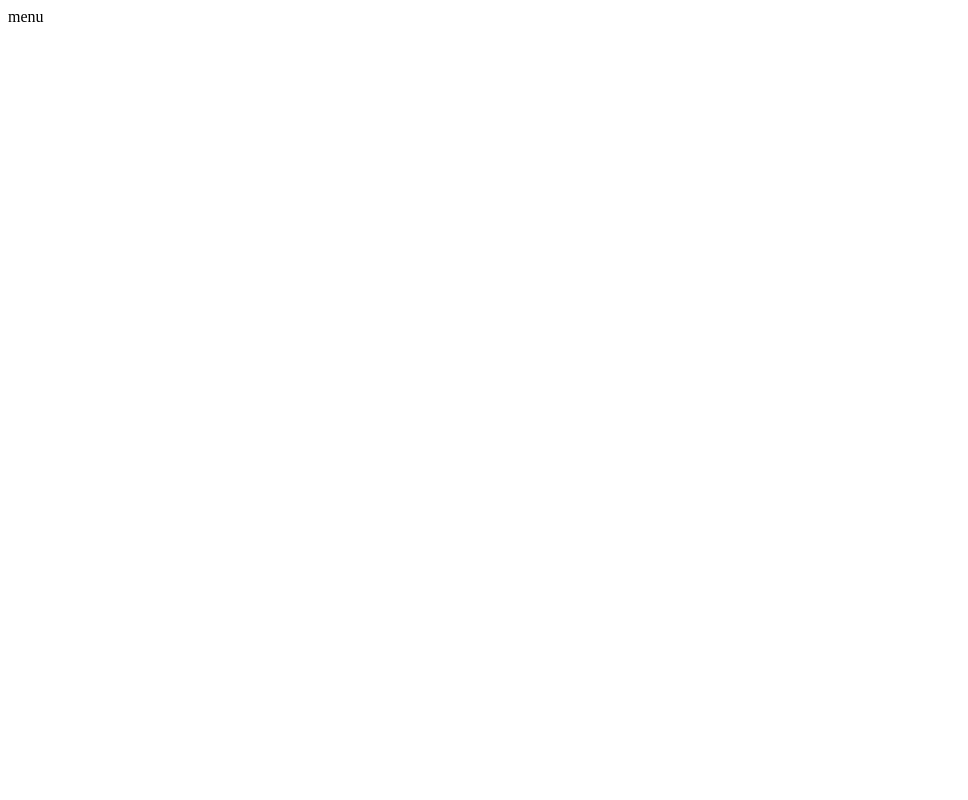
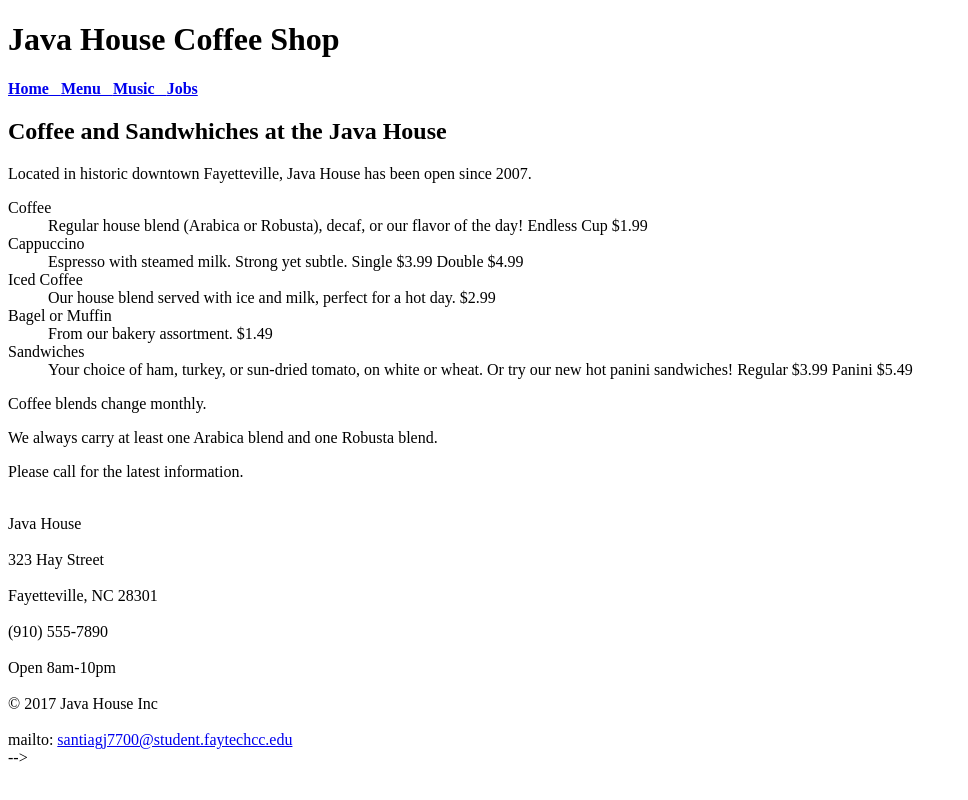
Before and after one commit to JSantiago2007/cti110, a plain HTML site: page menu.html in a window 1280 px wide. Shown: the whole page, without its empty margins (0-968 px from the left). Drawn offline with Linux system fonts and the light colour scheme.

Commit message:
Add files via upload
m4hw2

```diff
--- a/menu.html
+++ b/menu.html
@@ -1,2 +1,66 @@
-<!--menu info-->
-menu
+<!--
+ CTI 110
+M4HW2 Java House Menu Page
+Juan Santiago
+10/11/17-->
+
+<!DOCTYPE html>
+<html>
+<head>
+<title>Menu--Java House</title>
+</head>
+<body>
+
+<h1>Java House Coffee Shop</h1>
+<nav> <b> <a href="index.html"> Home &nbsp; </a> <a href="menu.html"> Menu &nbsp; </a> <a href="music.html"> Music &nbsp; </a> <a href="jobs.html"> Jobs  </a> </b>  </nav>
+<main> <h2> Coffee and Sandwhiches at the Java House </h2>
+Located in historic downtown Fayetteville, Java House has been open since 2007.
+
+<dl> <!--Description List-->
+	<dt>Coffee</dt>
+	<dd>Regular house blend (Arabica or Robusta), decaf, or our flavor of the day!
+	Endless Cup $1.99</dd>
+	<dt>Cappuccino</dt>
+	<dd>Espresso with steamed milk. Strong yet subtle.
+	Single $3.99 Double $4.99</dd>
+	<dt>Iced Coffee</dt>
+	<dd>Our house blend served with ice and milk, perfect for a hot day.
+	$2.99</dd>
+	<dt>Bagel or Muffin</dt>
+	<dd>From our bakery assortment.
+	$1.49</dd>
+	<dt>Sandwiches</dt>
+	<dd>Your choice of ham, turkey, or sun-dried tomato, on white or wheat. Or try our new hot panini sandwiches!
+	Regular $3.99 Panini $5.49</dd>
+
+</dl>
+
+<p> Coffee blends change monthly. </p>
+<p> We always carry at least one Arabica blend and one Robusta blend.</p>
+<p> Please call for the latest information. </p>
+
+
+<div> <!--address-->
+<br>Java House</br>
+<br>323 Hay Street</br>
+<br>Fayetteville, NC 28301</br>
+<br>(910) 555-7890</br>
+<br>Open 8am-10pm</br>
+</div>
+
+<!--"Main Content"--> </main>
+
+<footer>
+<br> © 2017 Java House Inc </br>
+<br> mailto: <a href="https://mail.google.com/mail/u/2/#inbox"> santiagj7700@student.faytechcc.edu </a> </br>
+<!--"footer"--> </footer>
+
+
+</body>
+
+
+
+
+
+</html>
+-->
```
Also changed, not shown: jobs.html (+1 -2 lines), music.html (+1 -2 lines).
